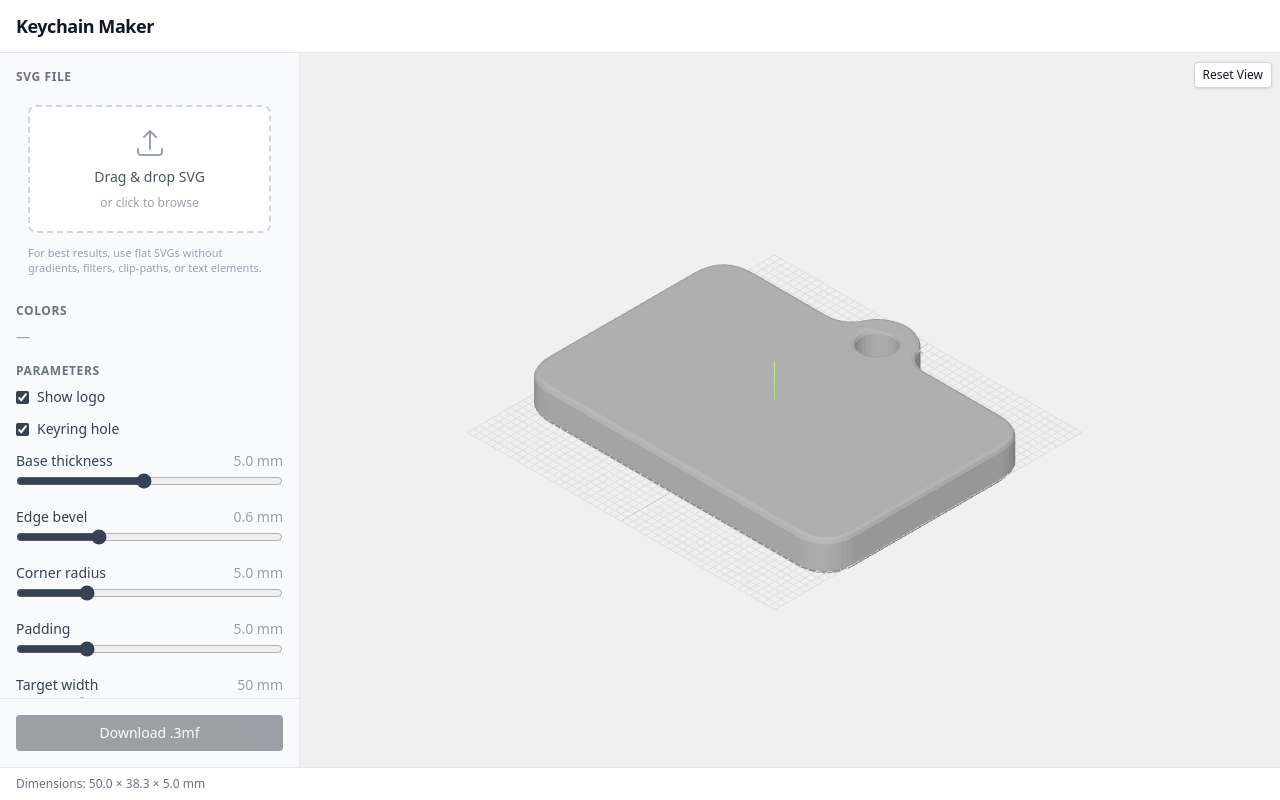
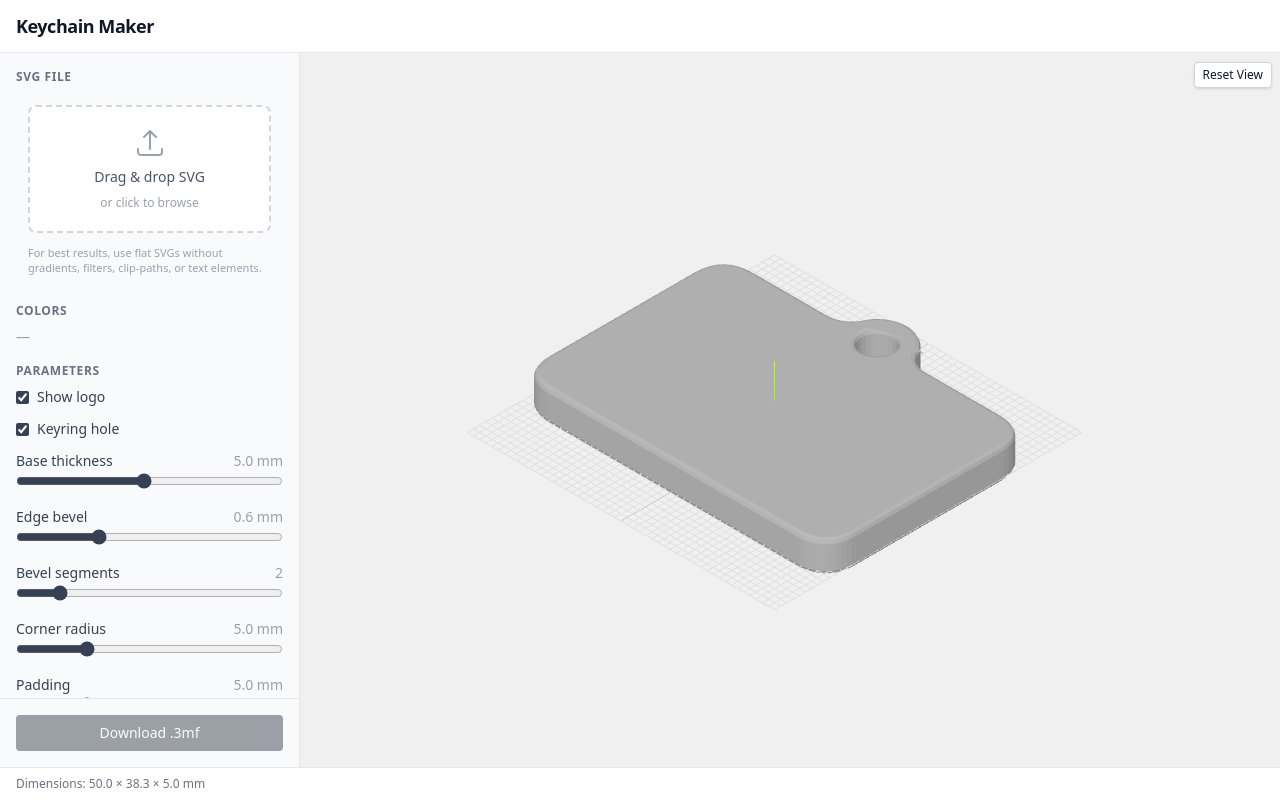
Before and after one commit to andzhik/keychain-maker, a Vue app: page / in a window 1280 px wide. Built offline with nearby package versions, Linux system fonts and the light colour scheme.

Commit message:
fix: Bevel segments as UI parameter

```diff
--- a/src/components/ControlPanel.vue
+++ b/src/components/ControlPanel.vue
@@ -111,6 +111,21 @@ function updateField<K extends keyof KeychainConfig>(field: K, value: KeychainCo
           />
         </div>
 
+        <!-- Bevel segments -->
+        <div v-if="config.edgeBevel > 0">
+          <div class="flex justify-between text-sm text-gray-700">
+            <span>Bevel segments</span>
+            <span class="text-gray-400">{{ config.bevelSegments }}</span>
+          </div>
+          <input
+            type="range"
+            :value="config.bevelSegments"
+            @input="updateField('bevelSegments', parseInt(($event.target as HTMLInputElement).value, 10))"
+            min="1" max="8" step="1"
+            class="w-full accent-gray-700"
+          />
+        </div>
+
         <!-- Corner radius -->
         <div>
           <div class="flex justify-between text-sm text-gray-700">
--- a/src/types/keychain.ts
+++ b/src/types/keychain.ts
@@ -16,6 +16,7 @@ export interface KeychainConfig {
   keyringHoleDiameter: number
   keyringRingDiameter: number
   edgeBevel: number
+  bevelSegments: number
   baseColor: string
 }
 
@@ -28,5 +29,6 @@ export const DEFAULT_CONFIG: KeychainConfig = {
   keyringHoleDiameter: 5,
   keyringRingDiameter: 10,
   edgeBevel: 0.6,
+  bevelSegments: 2,
   baseColor: '#FFFFFF',
 }
--- a/src/utils/meshBuilder.ts
+++ b/src/utils/meshBuilder.ts
@@ -50,7 +50,7 @@ function buildBeveledGeometry(shape: THREE.Shape, config: KeychainConfig, bevel:
     bevelThickness: bevel,
     bevelSize: bevel,
     bevelOffset: -bevel,
-    bevelSegments: 2,
+    bevelSegments: Math.max(1, Math.round(config.bevelSegments)),
   })
 }
 
```
